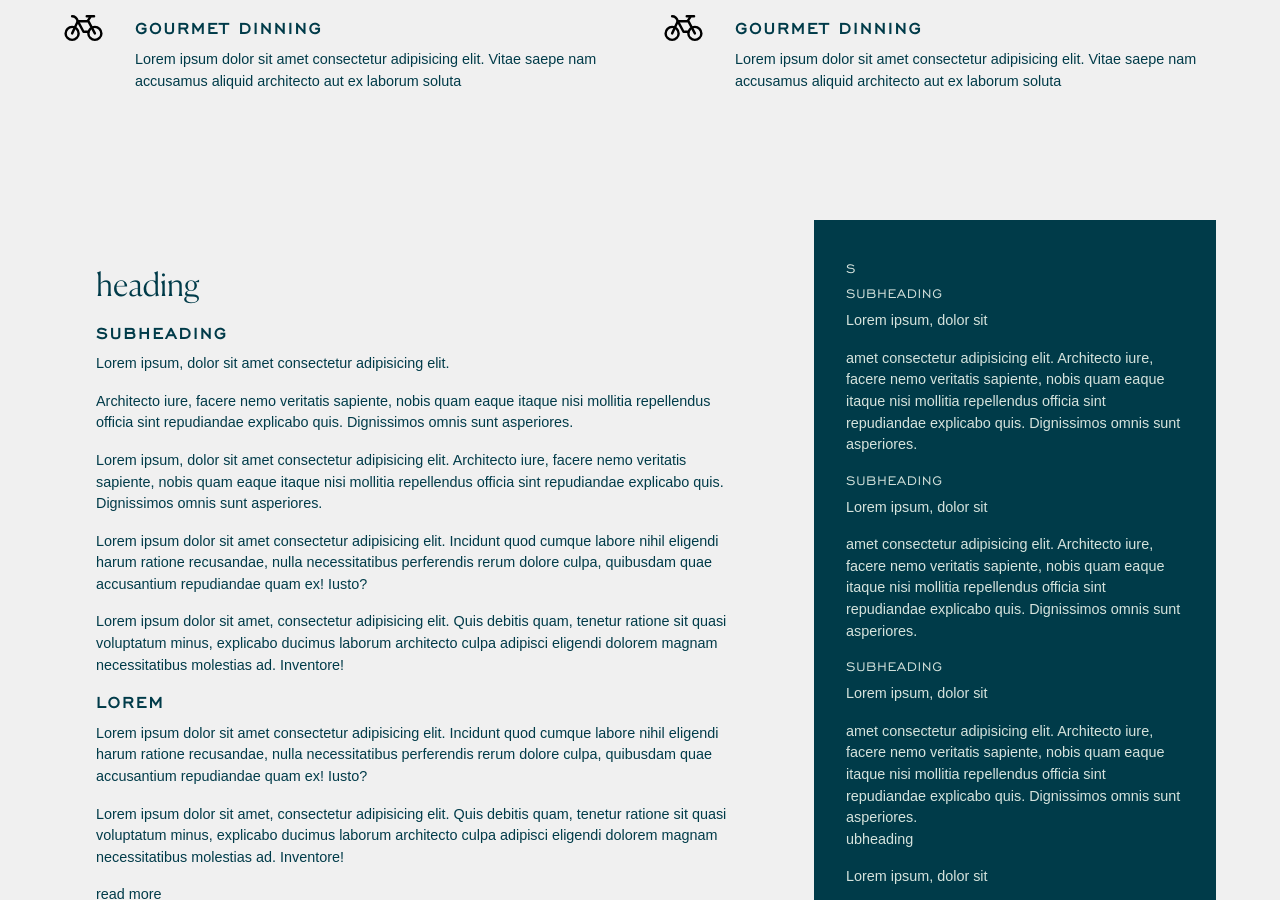
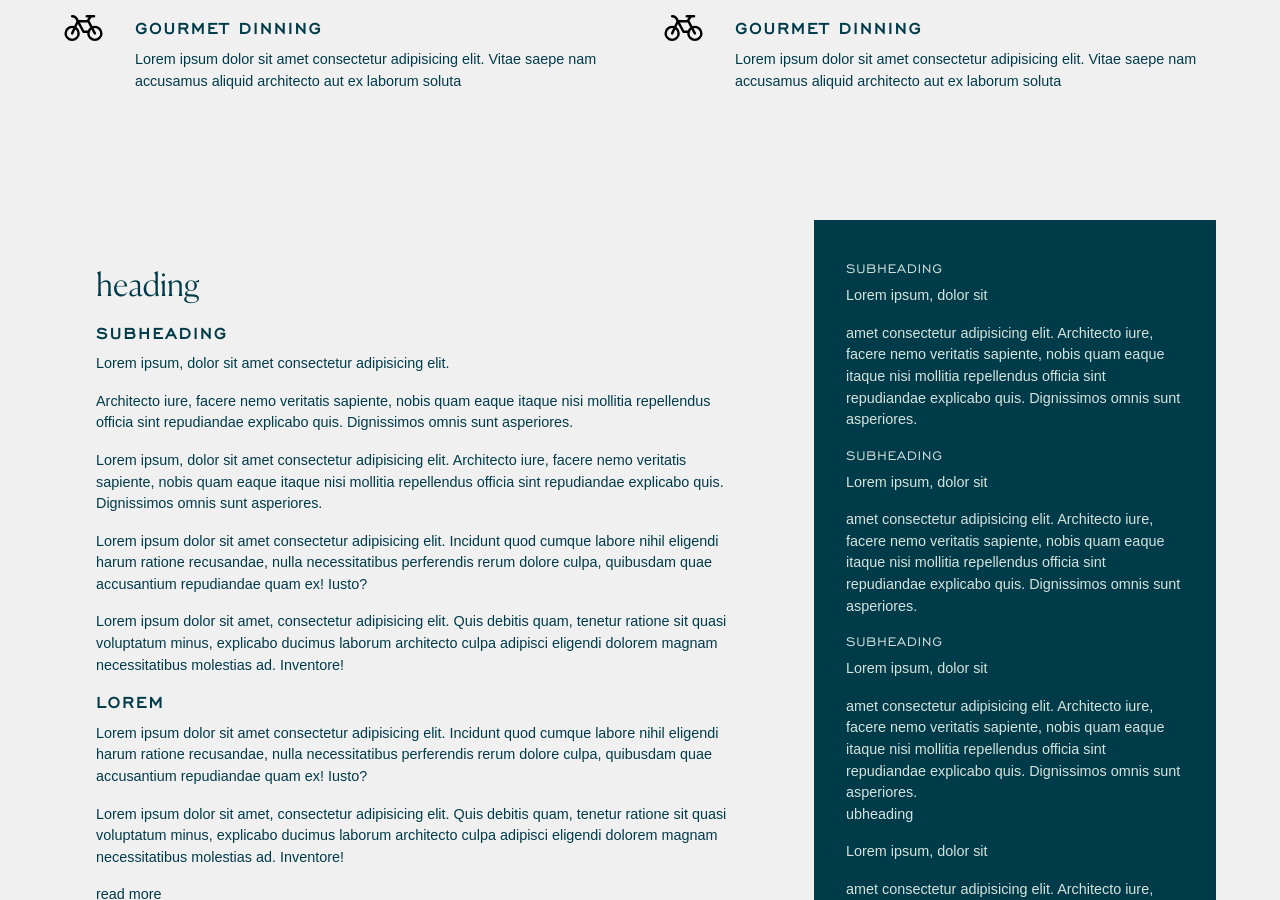
Before and after one commit to TheInstituteOfCode/rbc, a Jekyll site: the page built from extra-block.html, in a window 1280 px wide and 900 px high, scrolled down 1115 px. Built offline with Jekyll 4.4.1, drawn with Linux system fonts in a browser that asks for light colours; some web fonts are replaced.

Commit message:
Updated 1 file via CloudCannon.

```diff
--- a/extra-block.html
+++ b/extra-block.html
@@ -49,7 +49,9 @@
                     Vitae saepe nam accusamus aliquid architecto aut ex laborum
                     soluta
         color-scheme: base
-    -   _id: grid-simple-2-col-text
+    -
+        _id: grid-simple-2-col-text
+        heading: Unique Regent Amenities
         left-column:
             block-content-html: >-
                 <h2 class="large-heading">heading</h2><h3
@@ -82,16 +84,15 @@
             color-scheme: base
         right-column:
             block-content-html: >-
-                <h3>s</h3><h3>subheading</h3><p>Lorem ipsum, dolor
-                sit</p><p>amet consectetur adipisicing elit. Architecto iure,
-                facere nemo veritatis sapiente, nobis quam eaque itaque nisi
-                mollitia repellendus officia sint repudiandae explicabo quis.
-                Dignissimos omnis sunt
-                asperiores.</p><h3>subheading</h3><p>Lorem ipsum, dolor
-                sit</p><p>amet consectetur adipisicing elit. Architecto iure,
-                facere nemo veritatis sapiente, nobis quam eaque itaque nisi
-                mollitia repellendus officia sint repudiandae explicabo quis.
-                Dignissimos omnis sunt
+                <h3>subheading</h3><p>Lorem ipsum, dolor sit</p><p>amet
+                consectetur adipisicing elit. Architecto iure, facere nemo
+                veritatis sapiente, nobis quam eaque itaque nisi mollitia
+                repellendus officia sint repudiandae explicabo quis. Dignissimos
+                omnis sunt asperiores.</p><h3>subheading</h3><p>Lorem ipsum,
+                dolor sit</p><p>amet consectetur adipisicing elit. Architecto
+                iure, facere nemo veritatis sapiente, nobis quam eaque itaque
+                nisi mollitia repellendus officia sint repudiandae explicabo
+                quis. Dignissimos omnis sunt
                 asperiores.</p><h3>subheading</h3><p>Lorem ipsum, dolor
                 sit</p><p>amet consectetur adipisicing elit. Architecto iure,
                 facere nemo veritatis sapiente, nobis quam eaque itaque nisi
```
